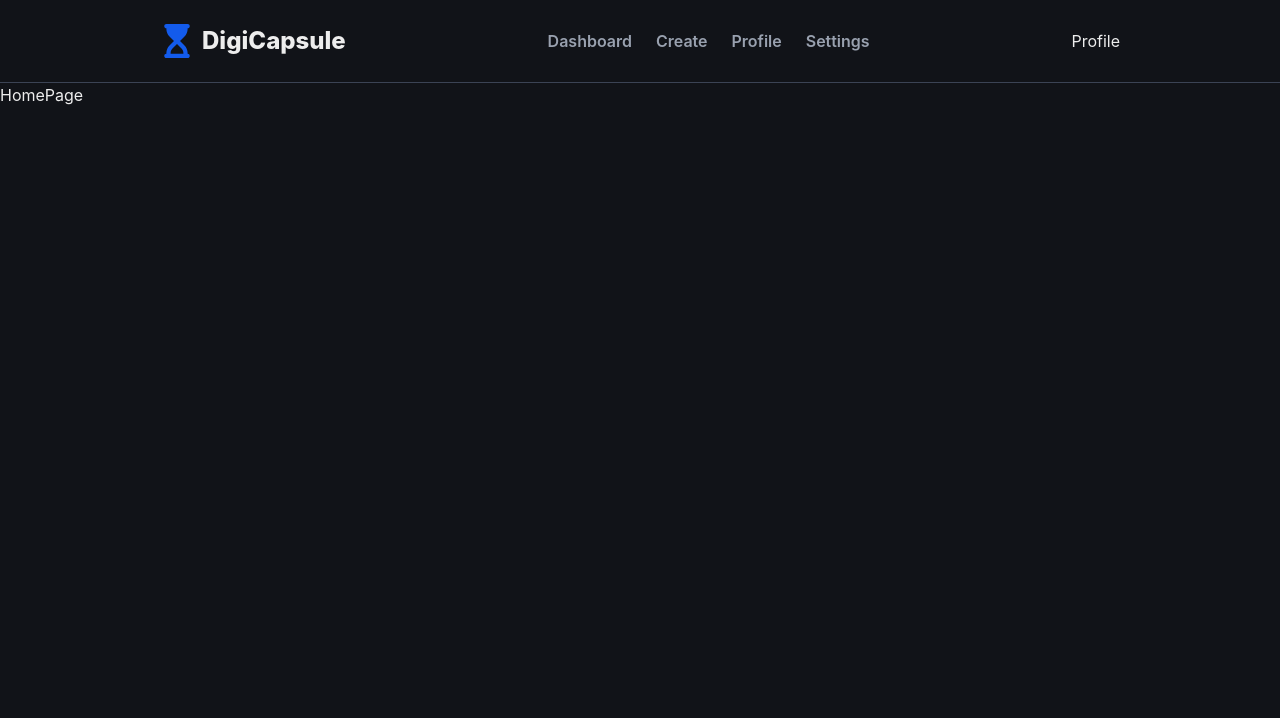
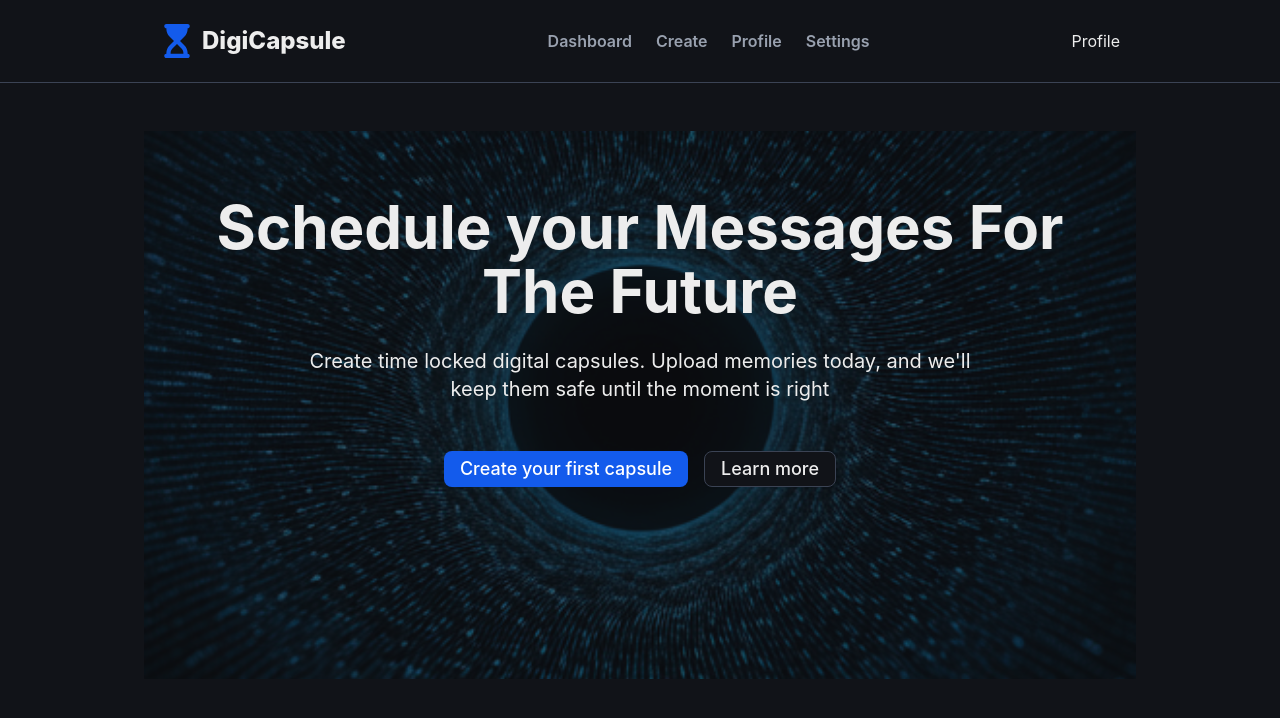
Before and after one commit to Rijan-dhakal/DigiCapsule, a Next.js app: page / in a window 1280 px wide. Shown: the top 718 px of the page. Built offline with nearby package versions, Linux system fonts and the light colour scheme.

Commit message:
Add TopMainSection component and update HomePage layout with background image

```diff
--- a/app/layout.tsx
+++ b/app/layout.tsx
@@ -28,8 +28,11 @@ export default function RootLayout({
       <body
         className={`${geistSans.variable} ${geistMono.variable} antialiased`}
       >
-        <Header />
-        {children}
+        <div>
+          <Header />
+        </div>
+
+        <div className=" mx-auto px-4 md:max-w-11/12 lg:max-w-4/5">{children}</div>
       </body>
     </html>
   );
--- a/app/page.tsx
+++ b/app/page.tsx
@@ -1,6 +1,10 @@
+import TopMainSection from "@/components/homepage/top-main";
+
 const HomePage = () => {
   return (
-    <div>HomePage</div>
-  )
-}
-export default HomePage
+    <div>
+      <TopMainSection />
+    </div>
+  );
+};
+export default HomePage;
--- /dev/null
+++ b/components/homepage/top-main.tsx
@@ -0,0 +1,28 @@
+import { Button } from "../ui/button";
+
+const TopMainSection = () => {
+  return (
+    <div className="relative mt-8 lg:mt-12">
+      <div
+        className="absolute inset-0 bg-cover opacity-40"
+        style={{ backgroundImage: "url('/bg.png')", backgroundPosition: 'center 55%' }}
+      />
+      <div className="relative z-10 py-16 px-4 lg:pb-48 lg:px-10">
+        <div className="text-center">
+          <h1 className="font-bold text-3xl md:leading-12 md:text-5xl lg:leading-16 lg:text-6xl ">
+            Schedule your Messages For The Future
+          </h1>
+          <p className="text-lg mt-6 px-3 font-normal lg:text-xl">
+            Create time locked digital capsules. Upload memories today, and
+            we'll <br /> keep them safe until the moment is right
+          </p>
+          <div className="mt-12 gap-4 flex flex-col justify-center md:flex-row md:items-center">
+            <Button className="cursor-pointer text-lg">Create your first capsule</Button>
+            <Button className="cursor-pointer text-lg" variant={"outline"}>Learn more</Button>
+          </div>
+        </div>
+      </div>
+    </div>
+  );
+};
+export default TopMainSection;
```
Also changed, not shown: public/bg.png (added).
